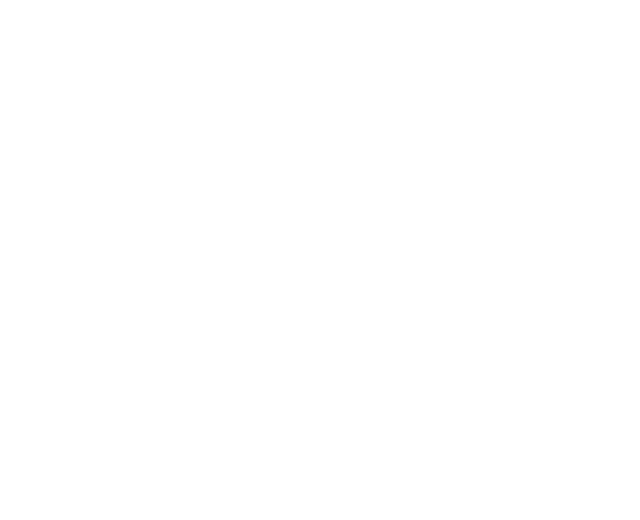
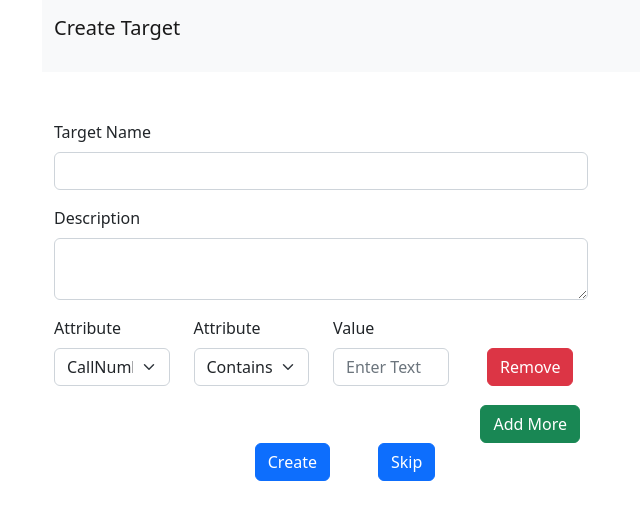
Before and after one commit to idea-repos/vmas2, a React (Create React App) app in the folder vmasfrontend/: page /target/add in a window 1280 px wide. Before the commit this address had no page. Shown: the top 520 px of the page, without its empty margins (40-680 px from the left). Built offline with nearby package versions, Linux system fonts and the light colour scheme.

Commit message:
create form for target, dynamic adding and removing input field in a form, resetting values if inputfield is last of em

```diff
--- a/vmasfrontend/src/App.tsx
+++ b/vmasfrontend/src/App.tsx
@@ -7,6 +7,7 @@ import CreateUser from './components/CreateUser';
 import PasswordChange from './pages/PasswordChange';
 import RoleManagement from './pages/RoleManagement';
 import TargetManagement from './pages/TargetManagement';
+import TargetCreateEdit from './components/TargetCreateEdit';
 
 function App() {
   return (
@@ -16,6 +17,7 @@ function App() {
               <Route path='/login' element={<LoginForm />} />
               <Route path='/home' element={<Home />} />
               <Route path='/target' element={<TargetManagement />} />
+              <Route path='/target/add' element={<TargetCreateEdit />} />
               <Route path='/roles' element={<RoleManagement />} />
               <Route path='/users' element={<UserManagement />} />
               <Route path='/users/create' element={<CreateUser />} />
--- /dev/null
+++ b/vmasfrontend/src/components/TargetCreateEdit.tsx
@@ -0,0 +1,161 @@
+import React, { useState } from 'react';
+import { Col, Container, Form, InputGroup, Row, Button } from 'react-bootstrap';
+import PageBar from './common/PageBar';
+
+function TargetCreateEdit() {
+
+    const [validated, setValidated] = useState(false);
+    const [targetName, setTargetName] = useState('');
+    const [targetDesc, setTargetDesc] = useState('');
+    const [targetSubDatas, setTargetSubDatas] = useState([{id:1, attibute:'CallNumber', operator:'Contains', value:''}]);
+    let [lastId, setLastId] = useState(targetSubDatas[0].id);
+
+    const handleSubmit = async (event : any) => {
+        event.preventDefault();
+        const form = event.currentTarget;
+        if (form.checkValidity() === false) {
+            event.stopPropagation();
+        } else {
+        }
+        setValidated(true);
+    }
+
+    const handleRemoveSubData = (id:number) => {
+        if (targetSubDatas.length == 1) {
+            setTargetSubDatas([{id:1, attibute:'CallNumber', operator:'Contains', value:''}]);
+            setLastId(1);
+        } else {
+            setTargetSubDatas(targetSubDatas.filter((targetSubData) => targetSubData.id !== id))
+        }
+    }
+
+    const handleAddSubData = () => {
+        setLastId(++lastId);
+        setTargetSubDatas([...targetSubDatas,
+            {id:lastId, attibute:'CallNumber', operator:'Contains', value:''}])
+    }
+
+    const hangleOnChange = (id:number, event : any) => {
+        setTargetSubDatas(targetSubDatas.map((targetSubData, index) => {
+            if (targetSubData.id === id) {
+                if (event.target.name === 'attribute-select')
+                    targetSubData.attibute = event.target.value;
+                if (event.target.name === 'operator-select')
+                    targetSubData.operator = event.target.value;
+                if (event.target.name === 'input-value')
+                    targetSubData.value = event.target.value;
+            }
+            return targetSubData
+        }))
+    }
+
+    return (
+        <React.Fragment>
+            <PageBar title='Create Target' />
+
+            <Container className='my-5'>
+
+                <Form noValidate validated={validated} onSubmit={handleSubmit}>
+                    <Row>
+                        <Col sm={6}>
+                            <>
+                                <Form.Group className="mb-3" controlId="targetName">
+                                    <Form.Label style={{'float':'left'}}>Target Name</Form.Label>
+                                    <InputGroup hasValidation>
+                                        <Form.Control
+                                            defaultValue={targetName}
+                                            type="text"
+                                            onChange={ e => {setTargetName(e.target.value)}}
+                                            required
+                                        />
+                                        <Form.Control.Feedback type="invalid">This field is required</Form.Control.Feedback>
+                                    </InputGroup>
+                                </Form.Group>
+                                <Form.Group className="mb-3" controlId="targetDesc">
+                                    <Form.Label style={{'float':'left'}}>Description</Form.Label>
+                                    <InputGroup>
+                                        <Form.Control
+                                            defaultValue={targetDesc}
+                                            as="textarea"
+                                            onChange={ e => {setTargetDesc(e.target.value)}}
+                                        />
+                                    </InputGroup>
+                                </Form.Group>
+                                {targetSubDatas.map((targetSubData, index) =>
+                                    <Row key={index}>
+                                        <Col sm={3}>
+                                            <Form.Group className="mb-3" controlId={`attr-${targetSubData.id}`}>
+                                                <Form.Label style={{'float':'left'}}>Attribute</Form.Label>
+                                                <InputGroup>
+                                                    <Form.Select
+                                                        name='attribute-select'
+                                                        value={targetSubData.attibute}
+                                                        onChange={e => hangleOnChange(targetSubData.id, e)}>
+                                                        <option value="CallNumber">CallNumber</option>
+                                                        <option value="Mail">Mail</option>
+                                                        <option value="ChatId">ChatId</option>
+                                                        <option value="IMEI">IMEI</option>
+                                                        <option value="IMSI">IMSI</option>
+                                                        <option value="TMSI">TMSI</option>
+                                                        <option value="SIPID">SIPID</option>
+                                                    </Form.Select>
+                                                </InputGroup>
+                                            </Form.Group>
+                                        </Col>
+                                        <Col sm={3}>
+                                            <Form.Group className="mb-3" controlId={`cond-${targetSubData.id}`}>
+                                                <Form.Label style={{'float':'left'}}>Attribute</Form.Label>
+                                                <InputGroup>
+                                                    <Form.Select
+                                                        name='operator-select'
+                                                        value={targetSubData.operator}
+                                                        onChange={e => hangleOnChange(targetSubData.id, e)}>
+                                                            <option value="Contains">Contains</option>
+                                                            <option value="Equal">Equal</option>
+                                                            <option value="Begins">Begins</option>
+                                                            <option value="Ends">Ends</option>
+                                                    </Form.Select>
+                                                </InputGroup>
+                                            </Form.Group>
+                                        </Col>
+                                        <Col sm={3}>
+                                            <Form.Group className="mb-3" controlId={`value-${targetSubData.id}`}>
+                                                <Form.Label style={{'float':'left'}}>Value</Form.Label>
+                                                <InputGroup hasValidation>
+                                                    <Form.Control
+                                                        name='input-value'
+                                                        as='input'
+                                                        onChange={e => hangleOnChange(targetSubData.id, e)}
+                                                        value={targetSubData.value}
+                                                        type="text"
+                                                        placeholder='Enter Text'
+                                                        required
+                                                    />
+                                                    <Form.Control.Feedback type="invalid">Please fill value for the added row.</Form.Control.Feedback>
+                                                </InputGroup>
+                                            </Form.Group>
+                                        </Col>
+                                        <Col sm={3}>
+                                            <Button onClick={() => handleRemoveSubData(targetSubData.id)} style={{'marginTop':'32px'}} variant='danger'>Remove</Button>
+                                        </Col>
+                                    </Row>
+                                )}
+                                <Row>
+                                    <Col sm={9}></Col>
+                                    <Col sm={3}>
+                                        <Button onClick={handleAddSubData} style={{'marginTop':'3px'}} variant='success'>Add More</Button>
+                                    </Col>
+                                </Row>
+                                <Button className='mx-5' variant='primary' type='submit'>Create</Button>
+                                <Button variant='primary' href='/target'>Skip</Button>
+                            </>
+                        </Col>
+                    </Row>
+
+                </Form>
+            </Container>
+        </React.Fragment>
+    );
+}
+
+export default TargetCreateEdit;
--- a/vmasfrontend/src/pages/TargetManagement.tsx
+++ b/vmasfrontend/src/pages/TargetManagement.tsx
@@ -90,7 +90,7 @@ function TargetManagement() {
                 <PageBar
                     title='TARGETS MANAGEMENT'
                     havingChildren={true}>
-                    <Button variant='primary' href='#'>Create Target</Button>
+                    <Button variant='primary' href='/target/add'>Create Target</Button>
                 </PageBar>
 
                 <Row>
```
